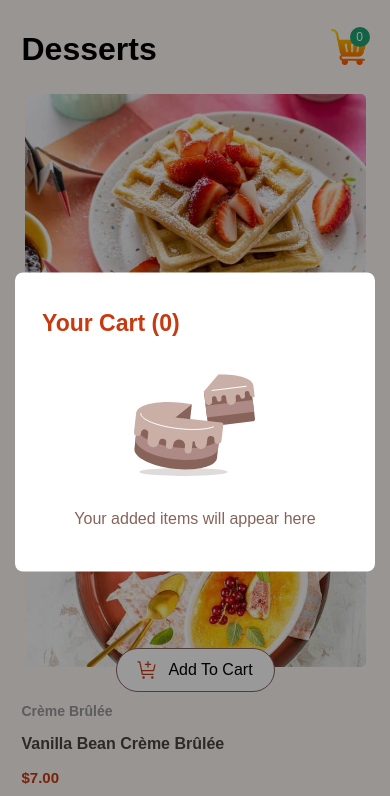
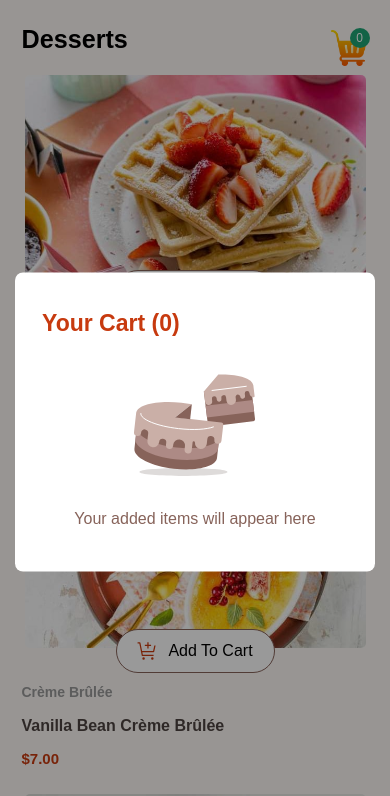
Before and after one commit to Rootwrx/product-list-with-cart__fem, a website built with Vite: page index.html in a window 390 px wide. Both pictures are taken after a click on the button 348 px from the left and 48 px from the top of the page. Shown: the top 796 px of the page. Built offline with nearby package versions, Linux system fonts and the light colour scheme.

Commit message:
Refactored:refactoring js files , and updating structures in html

```diff
--- a/index.html
+++ b/index.html
@@ -89,18 +89,21 @@
     <!-- overlay -->
     <div class="overlay"></div>
     <!-- Start  Header -->
-    <header class="header container">
-      <h1>desserts</h1>
-      <button data-count="0">
-        <img src="icons/icon-shopping-cart.png" alt="" />
-      </button>
-    </header>
+
     <!-- End  Header -->
     <!-- Start Main -->
     <main>
       <section class="container hero">
-        <article class="desserts"></article>
-         <aside class="cart"></aside>
+        <div class="desserts">
+          <header class="header">
+            <h1>desserts</h1>
+            <button data-count="0">
+              <img src="icons/icon-shopping-cart.png" alt="" />
+            </button>
+          </header>
+          <article class="desserts-items"></article>
+        </div>
+        <aside class="cart"></aside>
       </section>
     </main>
 
--- a/src/js/controllers/DessertController.js
+++ b/src/js/controllers/DessertController.js
@@ -14,7 +14,10 @@ class DessertController {
     // getting data from the model (http request)
     await this.model.fetchDesserts();
     // rendering data to view
-    this.view.render(this.cartModel.cart.items, this.model.getDesserts());
+    this.view.render({
+      desserts: this.model.desserts,
+      cartItems: this.cartModel.cart.items,
+    });
     // removing loader after almost everything loaded
     setTimeout(() => this.view.removeLoader(), 500);
 
@@ -34,7 +37,10 @@ class DessertController {
   }
 
   update() {
-    this.view.update(this.cartModel.cart.items);
+    this.view.update({
+      desserts: this.model.desserts,
+      cartItems: this.cartModel.cart.items,
+    });
   }
 }
 
--- a/src/js/views/CartView.js
+++ b/src/js/views/CartView.js
@@ -64,15 +64,6 @@ class CartView extends BaseView {
     `;
   }
 
-  onCartIcon() {
-    this._cartCount.addEventListener("click", () => {
-      this._overlay.classList.add("show");
-      this._parentElement.classList.add("show");
-
-      this._parentElement.scrollTo({ top: this._parentElement.scrollHeight });
-    });
-  }
-
   _generateEmptyCart() {
     return `
       <div class="cart-empty">
@@ -133,6 +124,14 @@ class CartView extends BaseView {
       `${cartItems.outerHTML}${cartTotal.outerHTML}`
     );
   }
+  onCartIcon() {
+    this._cartCount.addEventListener("click", () => {
+      this._overlay.classList.toggle("show");
+      this._parentElement.classList.toggle("show");
+
+      this._parentElement.scrollTo({ top: this._parentElement.scrollHeight });
+    });
+  }
 
   onStartNewOrder(handler) {
     this._startNewOrder.addEventListener("click", () => {
--- a/src/js/views/DessertView.js
+++ b/src/js/views/DessertView.js
@@ -1,32 +1,27 @@
-import DOMUpdater from "../lib/domUpdater";
+import BaseView from "../core/BaseView";
 import { CA } from "../utils/config";
 import { formatPrice } from "../utils/helpers";
 
-class DessertView {
-  _parentElement = document.querySelector(".desserts");
+class DessertView extends BaseView {
+  _parentElement = document.querySelector(".desserts-items");
 
-  render(cartItems, data) {
-    this._data = data;
-    this._parentElement.innerHTML = this._generateMarkUp(cartItems);
-  }
 
-  update(cartItems) {
-    const newMarkup = this._generateMarkUp(cartItems);
-    DOMUpdater.update(this._parentElement, newMarkup, {
+  update(data) {
+    super.update(data, {
       ignore: [".dessert-image"],
     });
   }
 
-  _generateMarkUp(cartItems) {
+  _generateMarkup() {
     return `
-        ${this._data
-          .map((item) => this._generateItemMarkup(item, cartItems))
+        ${this._data.desserts
+          .map((item) => this._generateItemMarkup(item))
           .join("")}
     `;
   }
 
-  _generateItemMarkup(item, cartItems) {
-    const cartItem = cartItems.find((el) => el.id == item?.id);
+  _generateItemMarkup(item) {
+    const cartItem = this._data.cartItems.find((el) => el.id == item?.id);
     const quantity = cartItem?.quantity || 0;
     const inCart = quantity !== 0;
 
--- a/src/sass/_cart.scss
+++ b/src/sass/_cart.scss
@@ -1,46 +1,41 @@
 .cart {
   background-color: var(--clr-white);
-  min-height: 299px;
 
   border-radius: 8px;
 
   padding: 32px 27px 28px;
 
   position: fixed;
-  top: 00;
+  max-width: 100%;
+  min-height: 299px;
+  width: 360px;
 
-  max-width: 100%;
-  width: 360px;
-  top: 50%;
-  left: 50%;
-  transform: translate(-50%, -50%);
-
-  transition: 0.5s ease-in-out;
   z-index: var(--z-index-cart);
 
-  display: flex;
   flex-direction: column;
   gap: 20px;
   overflow: hidden;
   max-height: 80%;
   overflow: auto;
+  display: none;
 
-  @include fade(out);
+  top: 50%;
+  left: 50%;
+  transform: translate(-50%, -50%);
 
+  &.show {
+    display: flex;
+    transition: 0.1s;
+  }
   @include media(md) {
+    display: flex;
     z-index: initial;
     width: rv(300px, 384px);
-    right: initial;
     position: sticky;
+    transform: none;
     top: 50px;
-    transform: none;
-    @include fade(in);
   }
-  @include media(md, max) {
-    &.show {
-      @include fade(in);
-    }
-  }
+
   &-header {
     font-size: rv(23px, 25px);
     color: var(--clr-red);
--- a/src/sass/_desserts.scss
+++ b/src/sass/_desserts.scss
@@ -1,10 +1,9 @@
 .desserts {
   flex: 1;
+  .desserts-items {
     display: grid;
     grid-template-columns: repeat(auto-fit, minmax(200px, 1fr));
     gap: 20px;
-
-  margin-top: 20px;
 
     .dessert {
       position: relative;
@@ -124,3 +123,4 @@
       }
     }
   }
+}
--- a/src/sass/_overlay.scss
+++ b/src/sass/_overlay.scss
@@ -1,3 +1,4 @@
+
 .overlay {
   position: fixed;
   background-color: rgba(black, 0.4);
@@ -8,8 +9,7 @@
   @include fade(out);
 
   // @include media(lg, max) {
-    &.show {
-      @include fade(in);
-    // }
+  &.show {
+    @include fade(in);
   }
 }
--- a/src/sass/_styles.scss
+++ b/src/sass/_styles.scss
@@ -25,13 +25,14 @@ body {
 }
 
 h1 {
-  grid-column: 2;
   font-weight: var(--fw-black);
   line-height: 1;
+  font-size: rv(25px, 34px);
+  margin-bottom: rv(20px, 40px);
 }
 
 h2 {
-  font-size: clamp(0.875rem, 0.094vw + 0.853rem, 0.938rem);
+  font-size: rv(14px, 15px);
   color: var(--clr-gray-light);
 }
 
```
Lines whose indentation alone changed are shown as unchanged.
